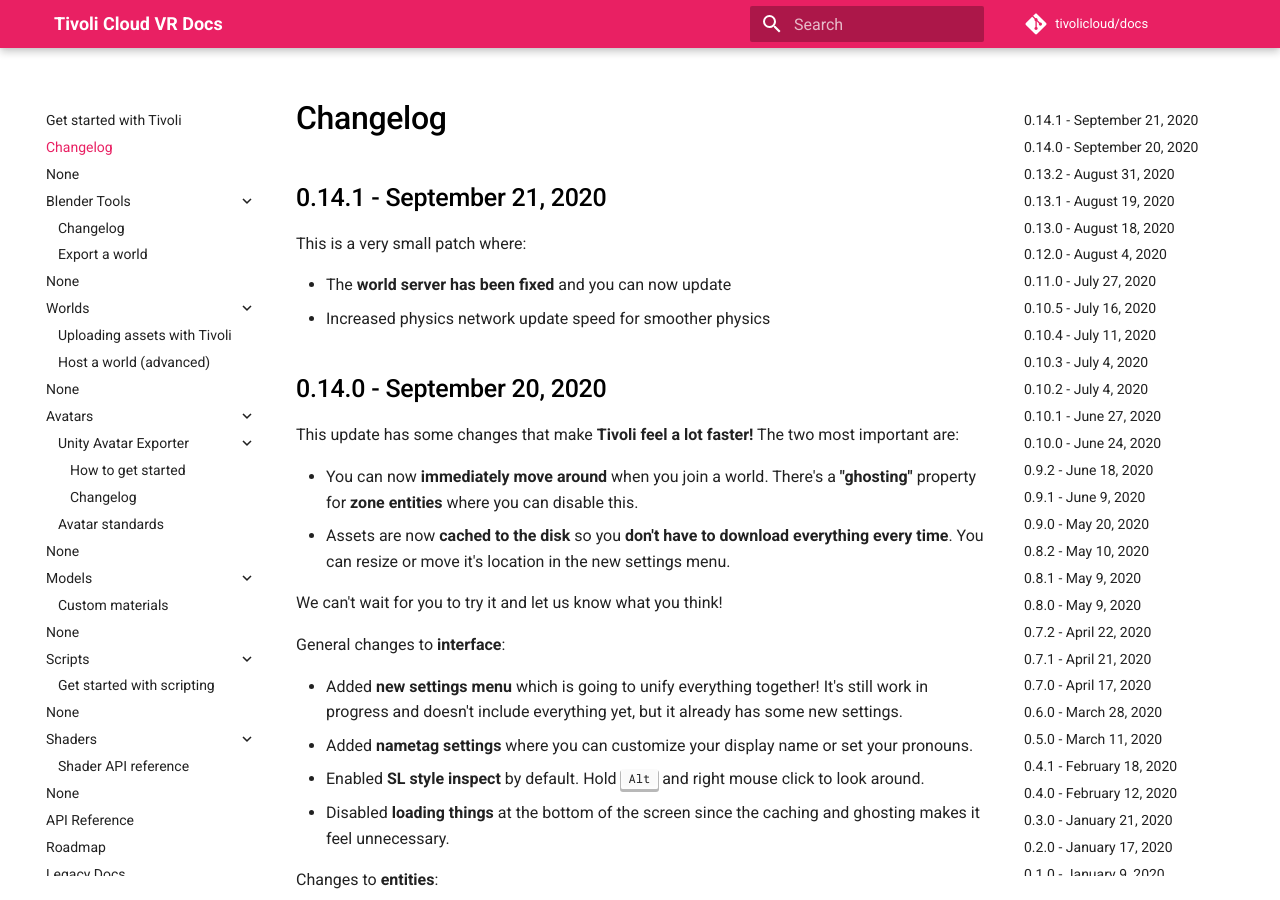
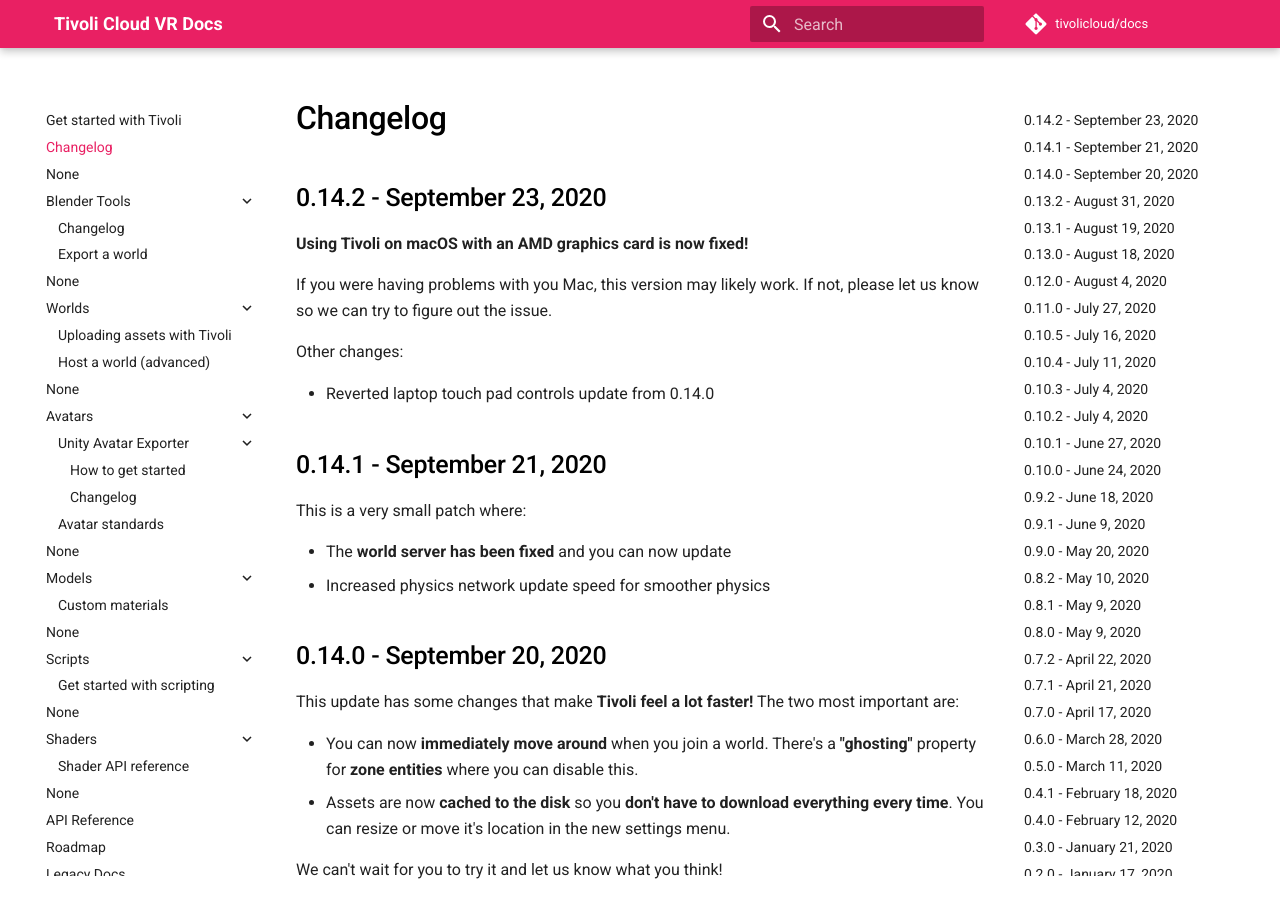
Before and after one commit to Nex-Pro/docs, an MkDocs documentation site: the page built from docs/changelog.md, in a window 1280 px wide and 900 px high. Built offline with MkDocs 1.6.1 and Material for MkDocs 9.7.7, drawn with Linux system fonts in a browser that asks for light colours.

Commit message:
Added 0.14.2 to changelog

```diff
--- a/docs/changelog.md
+++ b/docs/changelog.md
@@ -1,4 +1,14 @@
 # Changelog
+
+## 0.14.2 - September 23, 2020
+
+**Using Tivoli on macOS with an AMD graphics card is now fixed!**
+
+If you were having problems with you Mac, this version may likely work. If not, please let us know so we can try to figure out the issue.
+
+Other changes:
+
+-   Reverted laptop touch pad controls update from 0.14.0
 
 ## 0.14.1 - September 21, 2020
 
```
